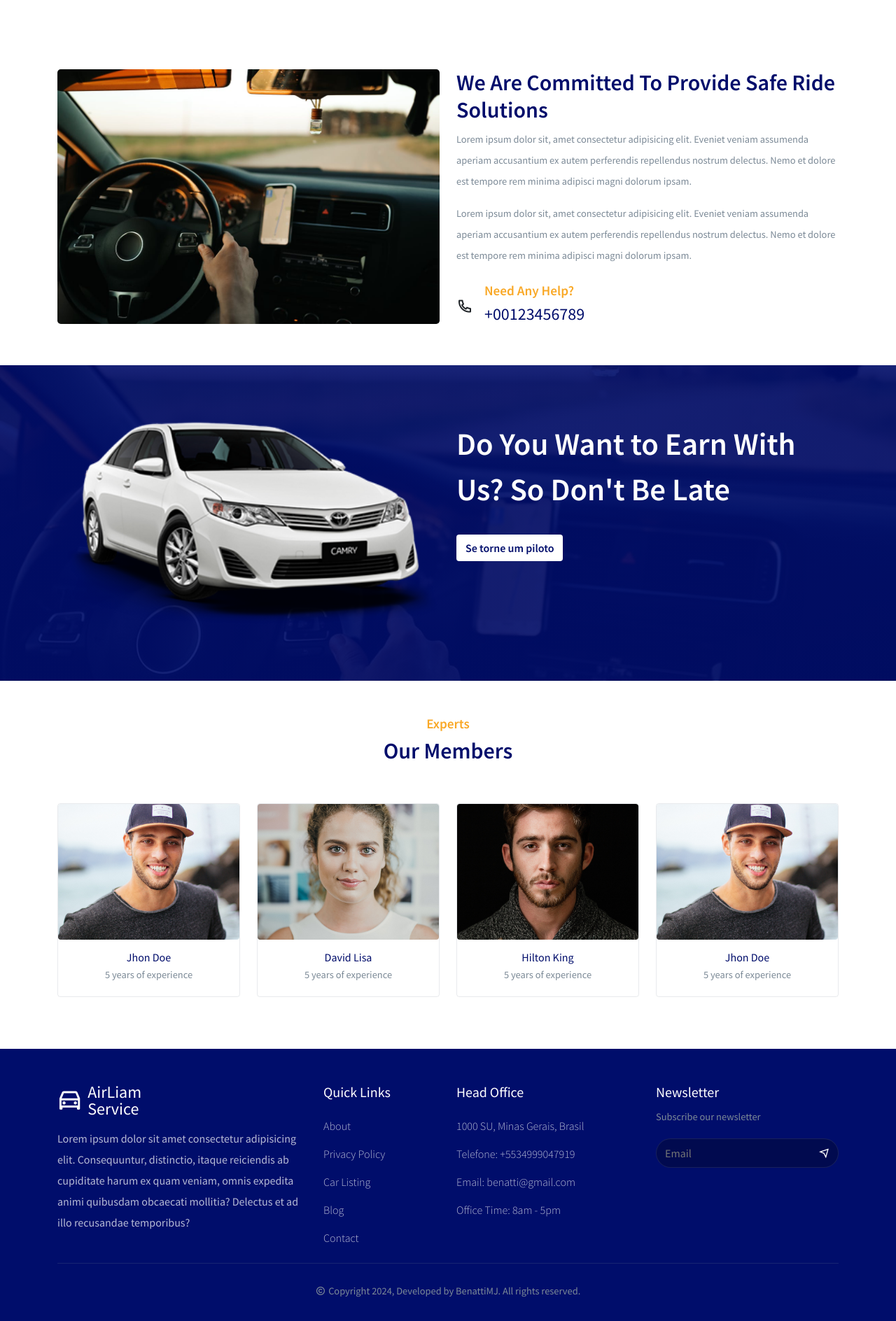
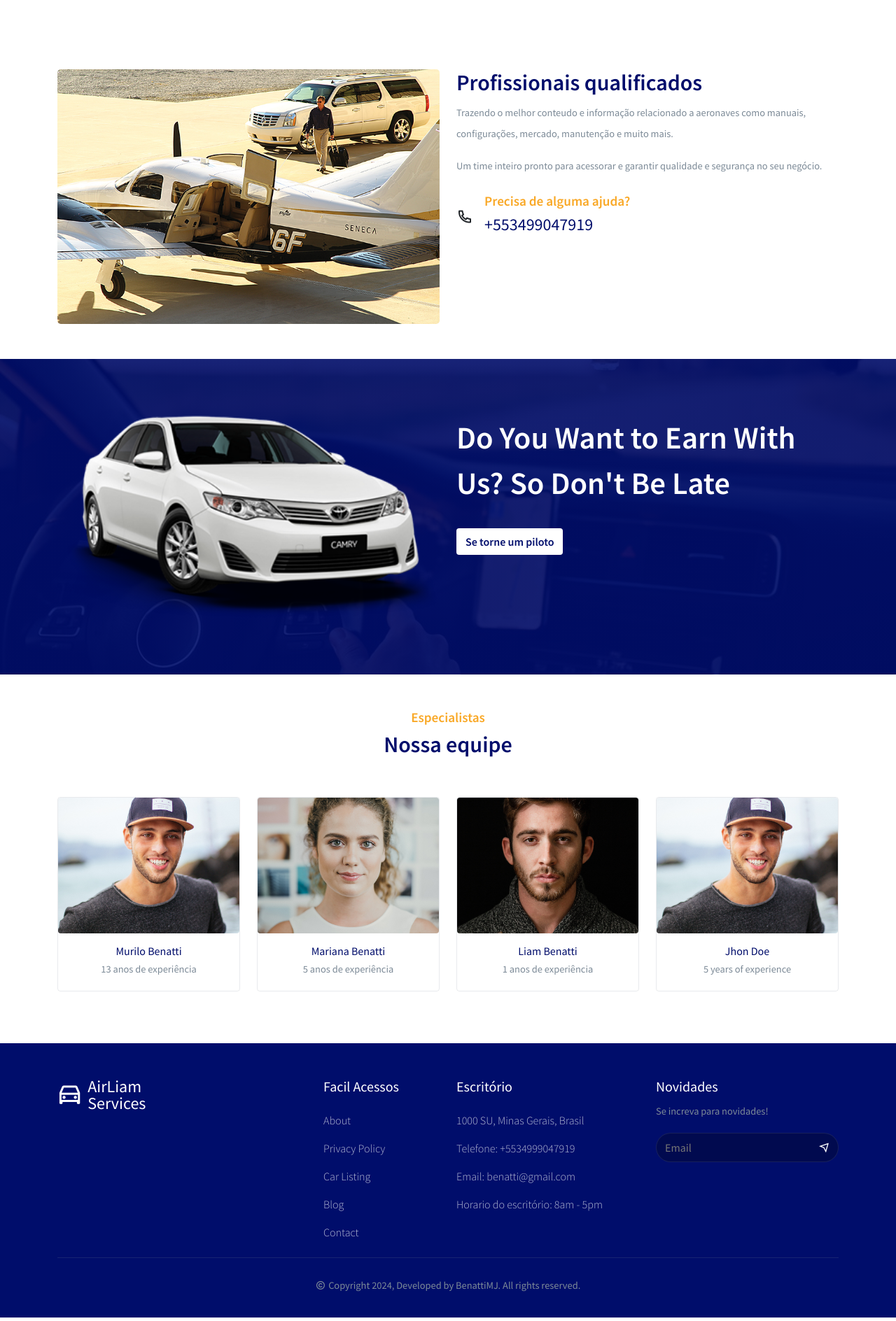
Before and after one commit to benattimj/airLiam, a React (Create React App) app: page /about in a window 1280 px wide. Shown: the part 890-2778 px from the top of the page at 70% size. Built offline with nearby package versions, Linux system fonts and the light colour scheme.

Commit message:
Mudança de conteudo

```diff
--- a/src/components/Footer/Footer.jsx
+++ b/src/components/Footer/Footer.jsx
@@ -43,22 +43,16 @@ const Footer = () => {
                 <Link to="/home" className=" d-flex align-items-center gap-2">
                   <i class="ri-car-line"></i>
                   <span>
-                    AirLiam <br /> Service
+                    AirLiam <br /> Services
                   </span>
                 </Link>
               </h1>
             </div>
-            <p className="footer__logo-content">
-              Lorem ipsum dolor sit amet consectetur adipisicing elit.
-              Consequuntur, distinctio, itaque reiciendis ab cupiditate harum ex
-              quam veniam, omnis expedita animi quibusdam obcaecati mollitia?
-              Delectus et ad illo recusandae temporibus?
-            </p>
           </Col>
 
           <Col lg="2" md="4" sm="6">
             <div className="mb-4">
-              <h5 className="footer__link-title">Quick Links</h5>
+              <h5 className="footer__link-title">Facil Acessos</h5>
               <ListGroup>
                 {quickLinks.map((item, index) => (
                   <ListGroupItem key={index} className="p-0 mt-3 quick__link">
@@ -71,20 +65,20 @@ const Footer = () => {
 
           <Col lg="3" md="4" sm="6">
             <div className="mb-4">
-              <h5 className="footer__link-title mb-4">Head Office</h5>
+              <h5 className="footer__link-title mb-4">Escritório</h5>
               <p className="office__info">1000 SU, Minas Gerais, Brasil</p>
               <p className="office__info">Telefone: +5534999047919</p>
 
               <p className="office__info">Email: benatti@gmail.com</p>
 
-              <p className="office__info">Office Time: 8am - 5pm</p>
+              <p className="office__info">Horario do escritório: 8am - 5pm</p>
             </div>
           </Col>
 
           <Col lg="3" md="4" sm="12">
             <div className="mb-4">
-              <h5 className="footer__link-title">Newsletter</h5>
-              <p className="section__description">Subscribe our newsletter</p>
+              <h5 className="footer__link-title">Novidades</h5>
+              <p className="section__description">Se increva para novidades!</p>
               <div className="newsletter">
                 <input type="email" placeholder="Email" />
                 <span>
--- a/src/components/Header/Header.jsx
+++ b/src/components/Header/Header.jsx
@@ -15,16 +15,20 @@ const navLinks = [
   },
   {
     path: "/cars",
-    display: "Aeronaves",
+    display: "Vendas",
   },
 
   {
     path: "/blogs",
-    display: "Blog",
+    display: "Aeronaves",
   },
   {
     path: "/contact",
     display: "Contato",
+  },
+  {
+    path: "/cursos",
+    display: "Certificações",
   },
 ];
 
--- a/src/components/UI/FindCarForm.jsx
+++ b/src/components/UI/FindCarForm.jsx
@@ -8,34 +8,23 @@ const FindCarForm = () => {
     <Form className="form">
       <div className=" d-flex align-items-center justify-content-between flex-wrap">
         <FormGroup className="form__group">
-          <input type="text" placeholder="Qual Cidade" required />
+          <input type="text" placeholder="Qual modelo" required />
         </FormGroup>
 
         <FormGroup className="form__group">
-          <input type="text" placeholder="To address" required />
+          <input type="text" placeholder="Tipo" required />
+
         </FormGroup>
 
-        <FormGroup className="form__group">
-          <input type="date" placeholder="Data da visita" required />
-        </FormGroup>
-
-        <FormGroup className="form__group">
-          <input
-            className="journey__time"
-            type="time"
-            placeholder="Journey time"
-            required
-          />
-        </FormGroup>
         <FormGroup className="select__group">
           <select>
-            <option value="ac">AC Car</option>
-            <option value="non-ac">Non AC Car</option>
+            <option value="ac">Aviões</option>
+            <option value="non-ac">Helicopteros</option>
           </select>
         </FormGroup>
 
         <FormGroup className="form__group">
-          <button className="btn find__car-btn">Find Car</button>
+          <button className="btn find__car-btn">Buscar</button>
         </FormGroup>
       </div>
     </Form>
--- a/src/components/UI/OurMembers.jsx
+++ b/src/components/UI/OurMembers.jsx
@@ -8,8 +8,8 @@ import ava03 from "../../assets/all-images/ava-3.jpg";
 
 const OUR__MEMBERS = [
   {
-    name: "Jhon Doe",
-    experience: "5 years of experience",
+    name: "Murilo Benatti",
+    experience: "13 anos de experiência",
     fbUrl: "#",
     instUrl: "#",
     twitUrl: "#",
@@ -18,8 +18,8 @@ const OUR__MEMBERS = [
   },
 
   {
-    name: "David Lisa",
-    experience: "5 years of experience",
+    name: "Mariana Benatti",
+    experience: "5 anos de experiência",
     fbUrl: "#",
     instUrl: "#",
     twitUrl: "#",
@@ -28,8 +28,8 @@ const OUR__MEMBERS = [
   },
 
   {
-    name: "Hilton King",
-    experience: "5 years of experience",
+    name: "Liam Benatti",
+    experience: "1 anos de experiência",
     fbUrl: "#",
     instUrl: "#",
     twitUrl: "#",
--- a/src/pages/About.jsx
+++ b/src/pages/About.jsx
@@ -6,7 +6,7 @@ import AboutSection from "../components/UI/AboutSection";
 import { Container, Row, Col } from "reactstrap";
 import BecomeDriverSection from "../components/UI/BecomeDriverSection";
 
-import driveImg from "../assets/all-images/drive.jpg";
+import driveImg from "../assets/all-images/plane-img/seneca02.jpg";
 import OurMembers from "../components/UI/OurMembers";
 import "../styles/about.css";
 
@@ -28,21 +28,16 @@ const About = () => {
             <Col lg="6" md="6" sm="12">
               <div className="about__page-content">
                 <h2 className="section__title">
-                  We Are Committed To Provide Safe Ride Solutions
+                Profissionais qualificados
                 </h2>
 
                 <p className="section__description">
-                  Lorem ipsum dolor sit, amet consectetur adipisicing elit.
-                  Eveniet veniam assumenda aperiam accusantium ex autem
-                  perferendis repellendus nostrum delectus. Nemo et dolore est
-                  tempore rem minima adipisci magni dolorum ipsam.
-                </p>
+                  Trazendo o melhor conteudo e informação relacionado a aeronaves como manuais,
+                  configurações, mercado, manutenção e muito mais.
+                  </p>
 
                 <p className="section__description">
-                  Lorem ipsum dolor sit, amet consectetur adipisicing elit.
-                  Eveniet veniam assumenda aperiam accusantium ex autem
-                  perferendis repellendus nostrum delectus. Nemo et dolore est
-                  tempore rem minima adipisci magni dolorum ipsam.
+                  Um time inteiro pronto para acessorar e garantir qualidade e segurança no seu negócio.
                 </p>
 
                 <div className=" d-flex align-items-center gap-3 mt-4">
@@ -51,8 +46,8 @@ const About = () => {
                   </span>
 
                   <div>
-                    <h6 className="section__subtitle">Need Any Help?</h6>
-                    <h4>+00123456789</h4>
+                    <h6 className="section__subtitle">Precisa de alguma ajuda?</h6>
+                    <h4>+553499047919</h4>
                   </div>
                 </div>
               </div>
@@ -67,8 +62,8 @@ const About = () => {
         <Container>
           <Row>
             <Col lg="12" className="mb-5 text-center">
-              <h6 className="section__subtitle">Experts</h6>
-              <h2 className="section__title">Our Members</h2>
+              <h6 className="section__subtitle">Especialistas</h6>
+              <h2 className="section__title">Nossa equipe</h2>
             </Col>
             <OurMembers />
           </Row>
```
